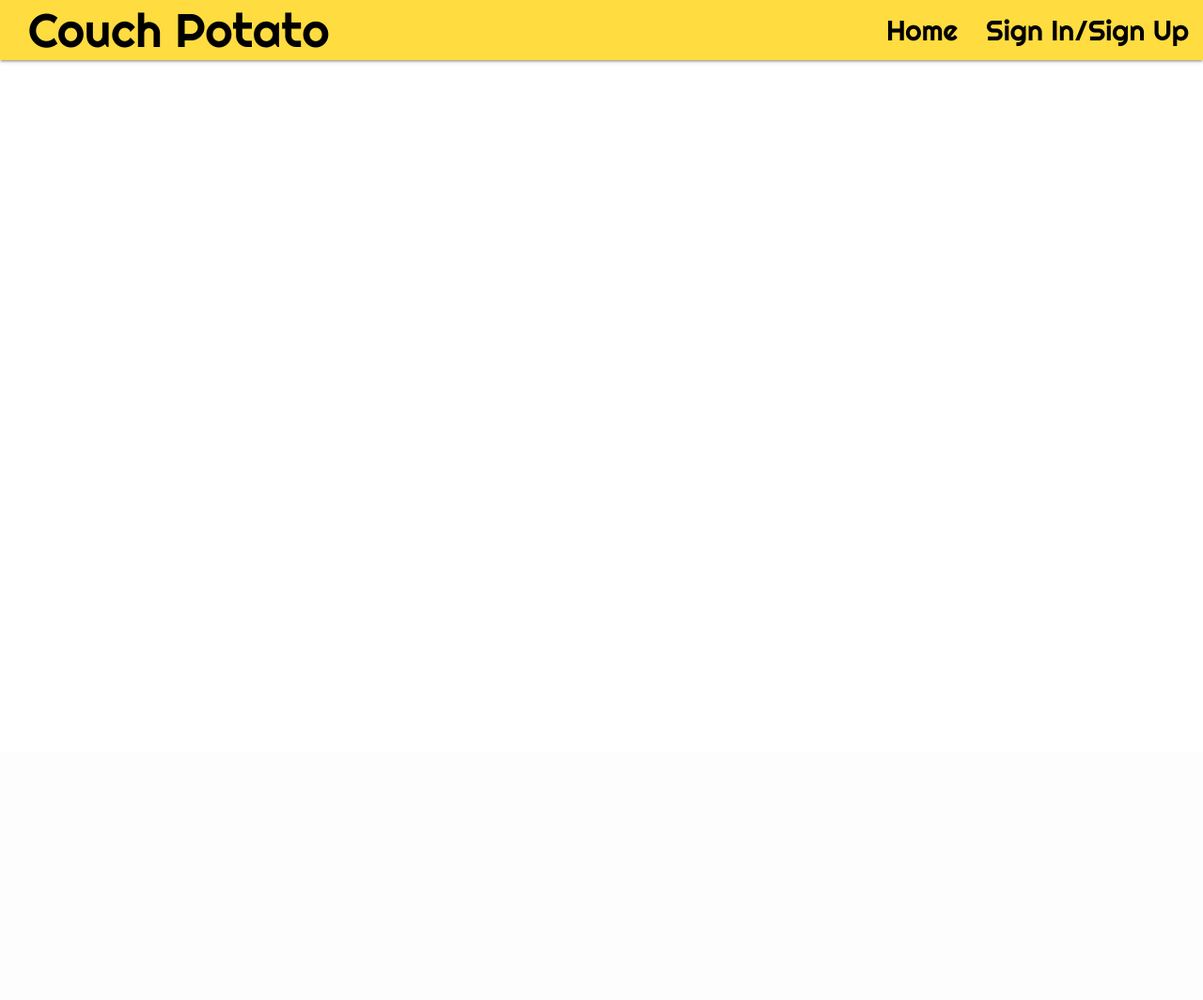
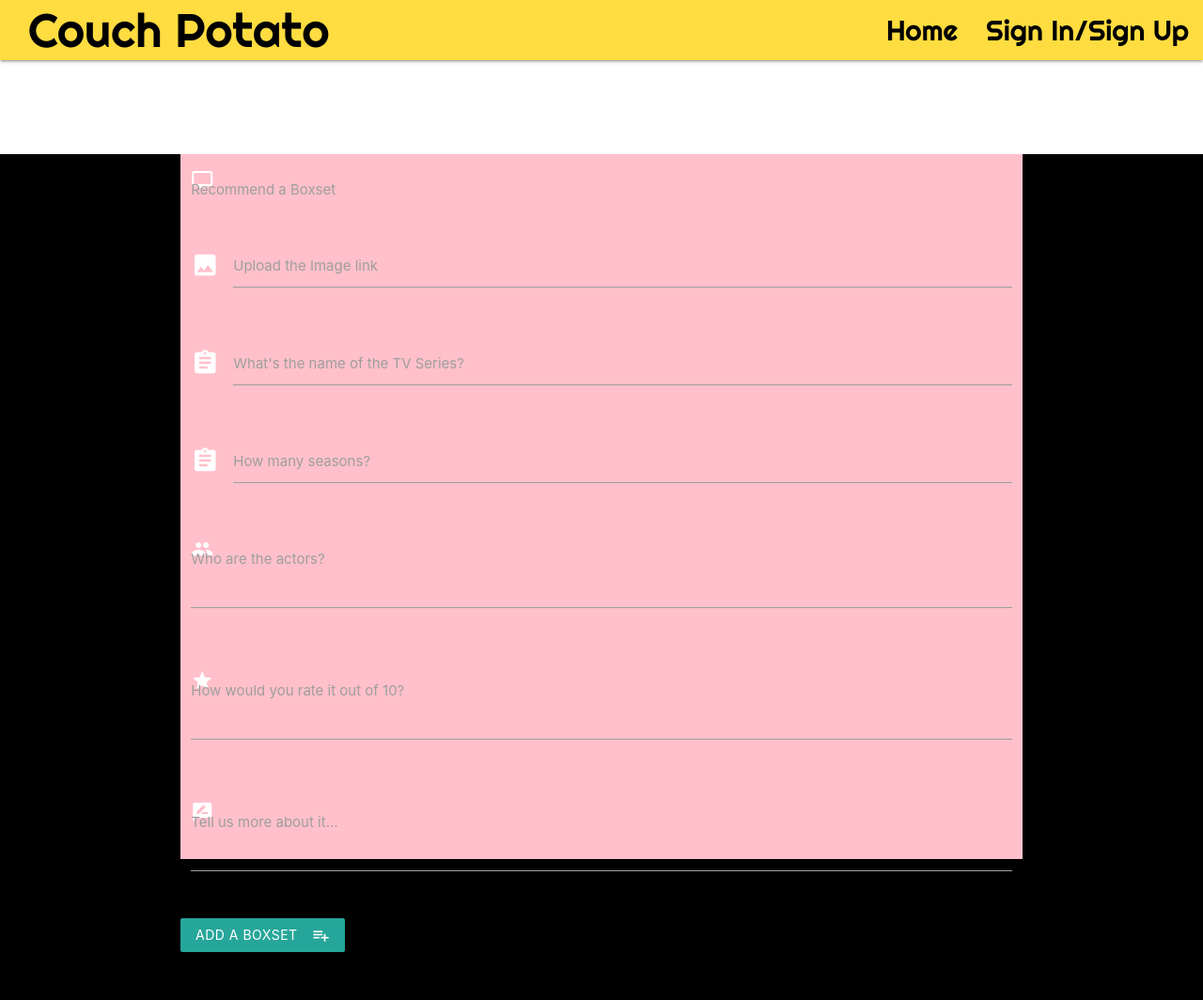
Before and after one commit to Leannald13/datacentric-milestoneproject, a Flask app: page /add_boxset in a window 1280 px wide. Shown: the whole page at 94% size. Before the commit the page ends 67 px from the top, so only its background shows below. Run offline with Flask 2, Linux system fonts and the light colour scheme; data that the repository does not hold is empty; some libraries are stand-ins or nearby versions.

Commit message:
added insert_boxset into python and set up POST to allow the ability to input new boxsets

```diff
--- a/app.py
+++ b/app.py
@@ -32,6 +32,12 @@ def add_user():
 def home_page():
     return render_template("home.html", homepage=mongo.db.homepage.find())
 
+@app.route('/insert_boxset', methods=['POST'])
+def insert_boxset():
+    addboxset = mongo.db.addboxset
+    addboxset.insert_one(request.form.to_dict())
+    return redirect(url_for('add_boxset'))
+
 
 if __name__ == '__main__':
     app.run(host='0.0.0.0',
--- a/static/css/style.css
+++ b/static/css/style.css
@@ -131,4 +131,5 @@
     background-color: pink;
     width: 70%;
     height: 750px;
+    margin-top: 100px;
 }
--- /dev/null
+++ b/static/js/options.js
@@ -0,0 +1,4 @@
+ document.addEventListener('DOMContentLoaded', function() {
+    var elems = document.querySelectorAll('select');
+    var instances = M.FormSelect.init(elems, options);
+  });
--- a/templates/addseries.html
+++ b/templates/addseries.html
@@ -1,11 +1,10 @@
 {% extends 'base.html' %}
 {% block content %}
 
-    {% for stuff in addboxset %}
 
     <div class="addseriesbackground">
         <div class="row smallbox">
-    <form action="#" method="POST" class="col s12">
+    <form action="{{url_for('insert_boxset')}}" method="POST" class="col s12">
         <div class="row">
             <div class="input-field col s12">
                 <span class="material-icons">tv</span>
@@ -55,24 +54,19 @@
             </div>
         </div>
         <div class="row">
-            <button class="btn waves-effect waves-light" type="submit" name="action">Add Recipe
+            <button class="btn waves-effect waves-light" type="submit" name="action">Add A Boxset
                 <i class="material-icons right">playlist_add</i>
             </button>
         </div>
     </form>
 </div>
+</div>
+
+
+{% for things in genre %}
+    {{things.boxset_genre}}
+    {%endfor%}
 
 
 
-
-    {{stuff.boxset_image}}
-    {{stuff.boxset_title}}
-    {{stuff.boxset_seasons}}
-    {{stuff.boxset_starring}}
-    {{stuff.boxset_rating}}
-    {{stuff.boxset_summary}}
-
-    </div>
-    {%endfor%}
-
 {% endblock %}
--- a/templates/base.html
+++ b/templates/base.html
@@ -21,12 +21,15 @@
 </header>
 
 
+
     {% block content %}
     {% endblock %}
 
     <script src="https://cdnjs.cloudflare.com/ajax/libs/jquery/3.2.1/jquery.min.js"></script>
     <script src="https://cdnjs.cloudflare.com/ajax/libs/materialize/1.0.0/js/materialize.min.js"></script>
     <script src="{{url_for('static', filename='js/carousel.js')}}"></script>
+    <script src="{{url_for('static', filename='js/options.js')}}"></script>
+
 
 </body>
 </html>
--- a/templates/home.html
+++ b/templates/home.html
@@ -69,7 +69,5 @@
 <a class="waves-effect waves-light btn">Read More</a>
       </div>
 
-
-
  {%endfor%}
 {% endblock %}
```
